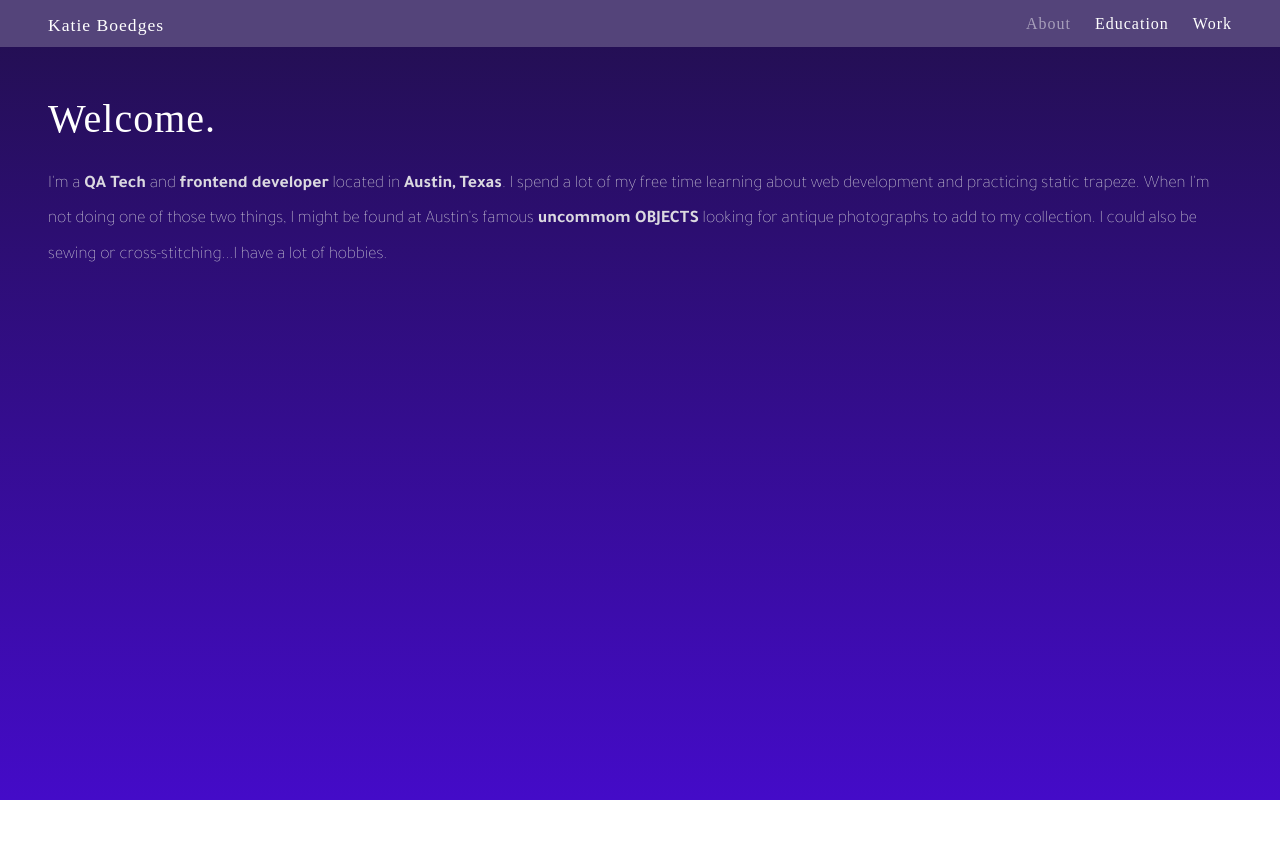
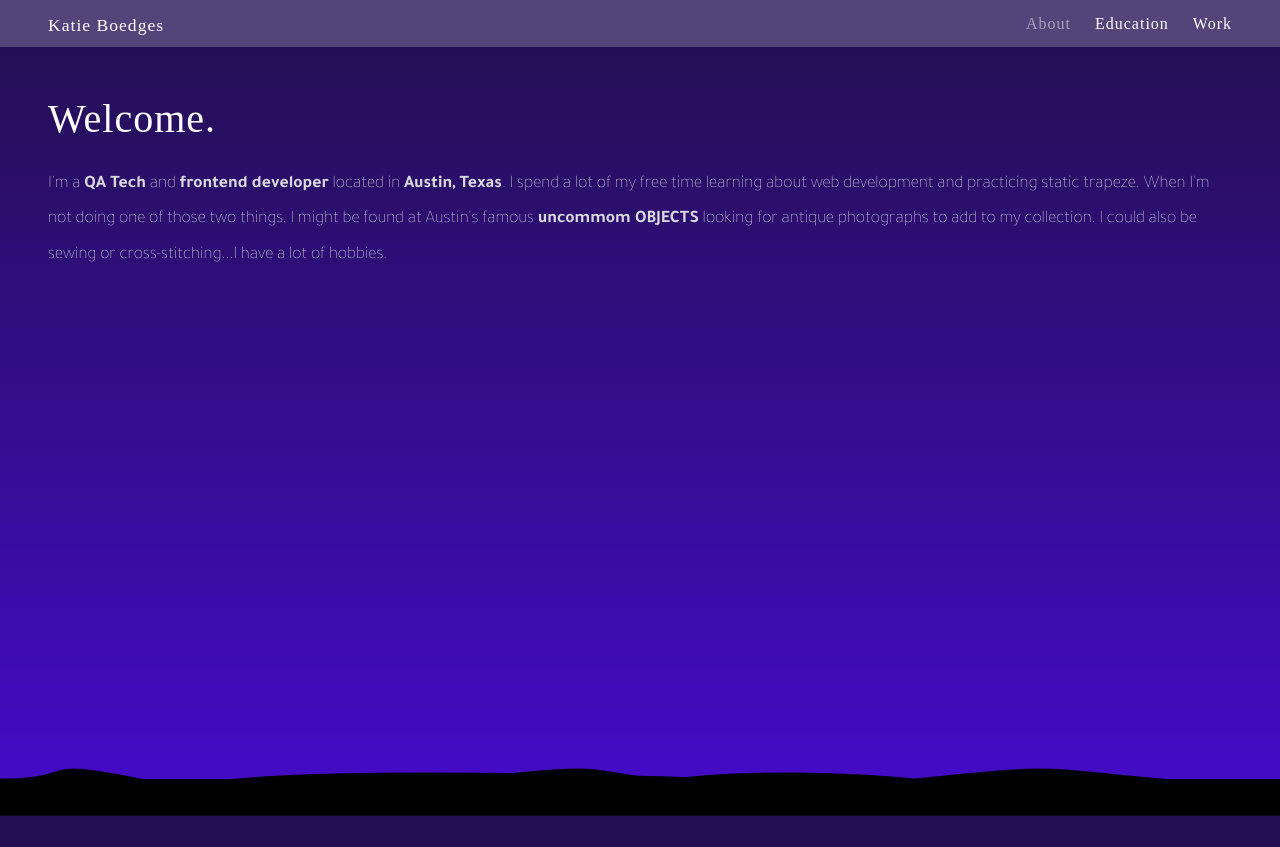
Before and after one commit to kboedges/katieboedges.com, a React (Create React App) app: page / in a window 1280 px wide. Before the commit the page ends 800 px from the top, so only its background shows below. Built offline with nearby package versions, Linux system fonts and the light colour scheme; a web font is replaced by a local one.

Commit message:
Adding SVG ground

```diff
--- a/src/About.js
+++ b/src/About.js
@@ -6,6 +6,9 @@ class About extends Component {
       <div className="About p-5 w-100">
         <h1 className="opening mb-4">Welcome.</h1>
         <p className="about-me">I'm a <span>QA Tech</span> and <span>frontend developer</span> located in <span>Austin, Texas</span>. I spend a lot of my free time learning about web development and practicing static trapeze. When I'm not doing one of those two things, I might be found at Austin's famous <span>uncommom OBJECTS</span> looking for antique photographs to add to my collection. I could also be sewing or cross-stitching...I have a lot of hobbies.</p>
+
+
+
       </div>
     );
   }
--- a/src/App.js
+++ b/src/App.js
@@ -23,7 +23,15 @@ class App extends Component {
           <Education/>
         )}/>
 
+        <svg className="hills" x="0" y="0" width="100%" height="500" viewBox="0 0 1400 500" xmlns="http://www.w3.org/2000/svg">
 
+  <rect x="0" y="460" width="1400" height="40" fill="black" />
+  <path d="M0 460 C 100 460, 20 430, 200 470" stroke="black" fill="black"/>
+  <path d="M200 470 C 260 450, 500 450, 800 460" stroke="black" fill="black"/>
+  <path d="M500 460 C 700 440, 600 450, 800 470" stroke="black" fill="black"/>
+  <path d="M700 470 C 740 450, 900 450, 1000 460" stroke="black" fill="black"/>
+  <path d="M1000 460 C 1200 440, 1100 450, 1400 470" stroke="black" fill="black"/>
+  </svg>
       </div>
     );
   }
```
